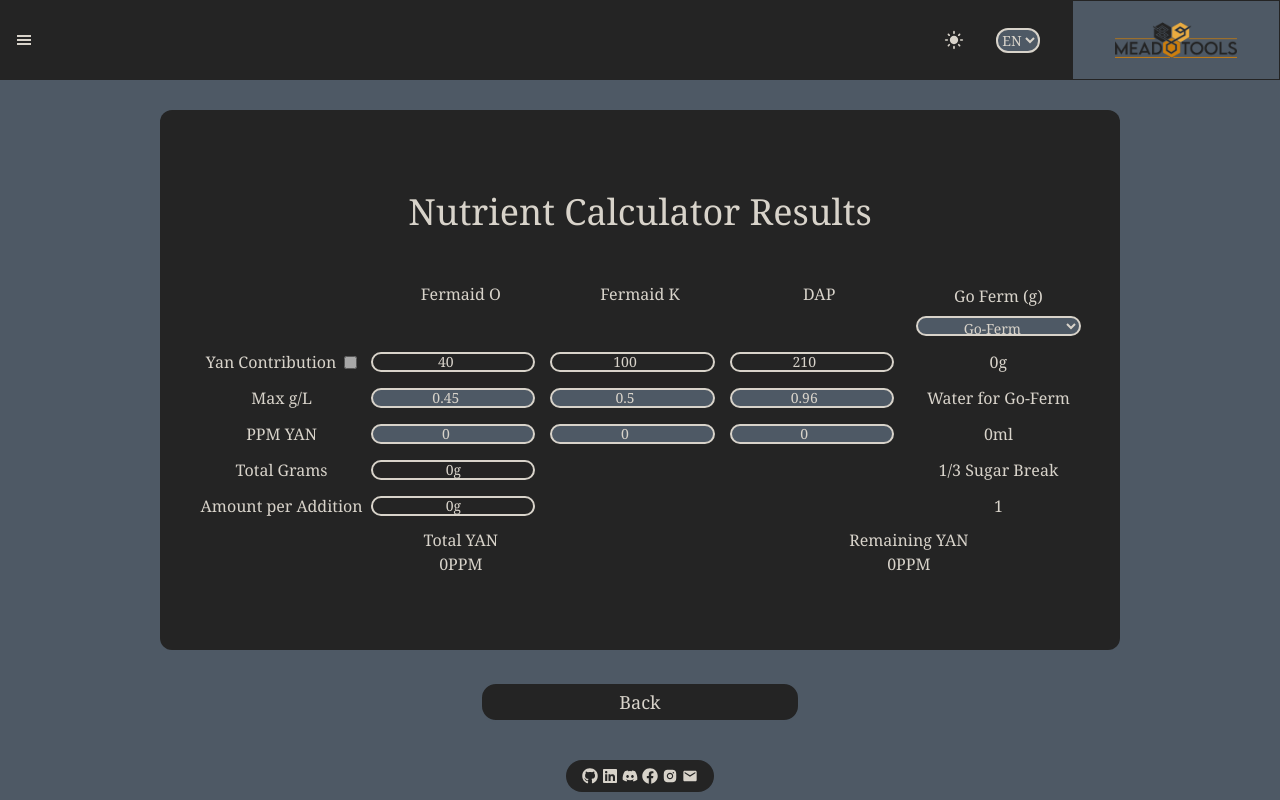
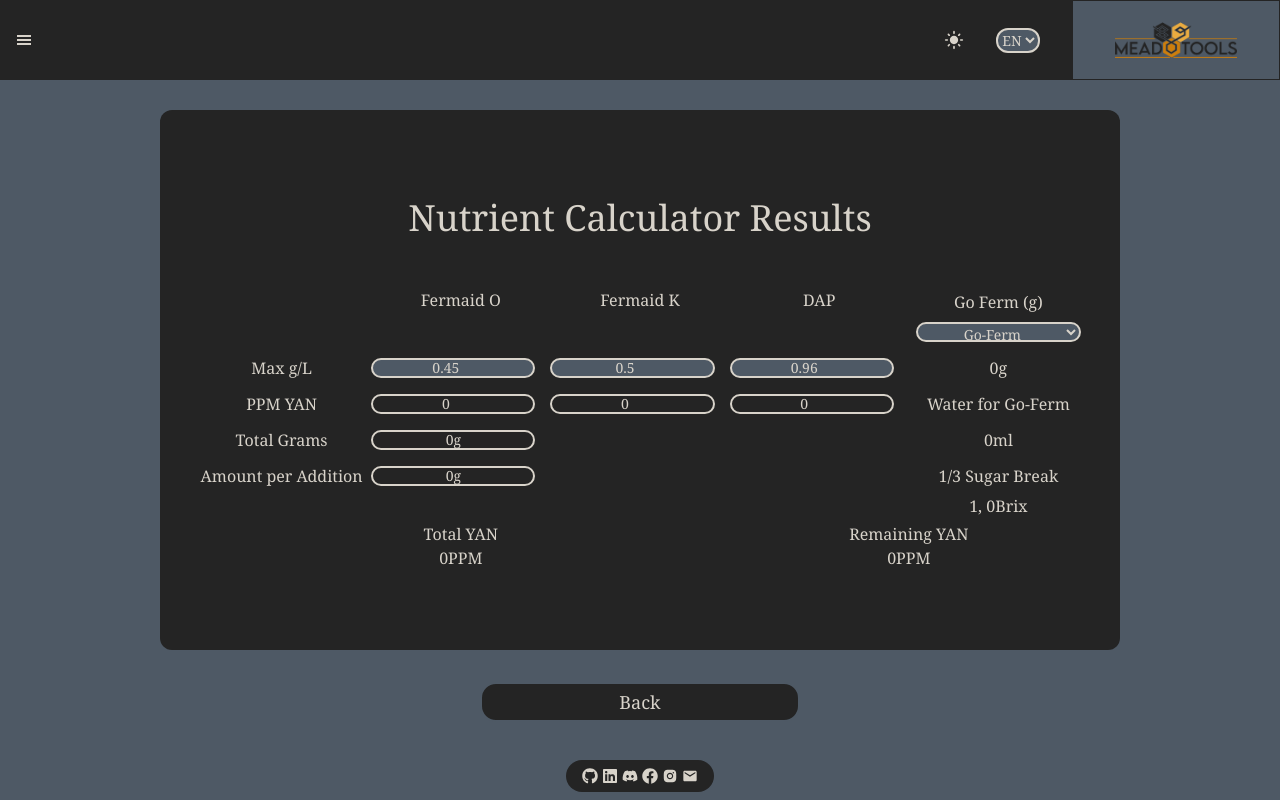
Before and after one commit to ljreaux/MeadTools_Typescript, a React (Vite) app: page /NuteCalc in a window 1280 px wide. Both pictures are taken after a click on the button "Next". Built offline with nearby package versions, Linux system fonts and the light colour scheme.

Commit message:
finished nutrient calc

```diff
--- /dev/null
+++ b/src/components/Nutrients/AdvancedInputForm.tsx
@@ -0,0 +1,141 @@
+import { SetStateAction, Dispatch } from "react";
+import Title from "../Title";
+
+export default function AdvancedInputForm({
+  advanced,
+  yanFromSource,
+  setYanFromSource,
+  yanContribution,
+  setYanContribution,
+}: {
+  advanced: boolean;
+  yanFromSource: null | number[];
+  setYanFromSource: Dispatch<SetStateAction<null | number[]>>;
+  yanContribution: number[];
+  setYanContribution: Dispatch<SetStateAction<number[]>>;
+}) {
+  return (
+    <div className="w-11/12 sm:w-9/12 flex flex-col items-center justify-center rounded-xl bg-sidebar p-8 my-8 aspect-video">
+      <div className="text-center">
+        <Title header="Advanced Nutrition" />
+        <label htmlFor="yanContribution" className="w-full">
+          Edit YAN Contribution
+        </label>
+        <div
+          id="yanContribution"
+          className="grid grid-cols-3 gap-4 text-center"
+        >
+          <label htmlFor="fermaidO">
+            Fermaid O
+            <input
+              type="number"
+              className="h-5 bg-background text-center text-[.5rem]  md:text-sm rounded-xl  border-2 border-solid border-textColor hover:bg-sidebar hover:border-background w-11/12 my-2"
+              value={yanContribution[0]}
+              onFocus={(e) => e.target.select()}
+              onChange={(e) =>
+                setYanContribution((prev) => {
+                  return prev.map((item, i) => {
+                    return i === 0 ? Number(e.target.value) : item;
+                  });
+                })
+              }
+            />
+          </label>
+          <label htmlFor="fermaidK">
+            Fermaid K
+            <input
+              type="number"
+              className="h-5 bg-background text-center text-[.5rem]  md:text-sm rounded-xl  border-2 border-solid border-textColor hover:bg-sidebar hover:border-background w-11/12 my-2"
+              value={yanContribution[1]}
+              onFocus={(e) => e.target.select()}
+              onChange={(e) =>
+                setYanContribution((prev) => {
+                  return prev.map((item, i) => {
+                    return i === 1 ? Number(e.target.value) : item;
+                  });
+                })
+              }
+            />
+          </label>
+          <label htmlFor="dap">
+            DAP
+            <input
+              type="number"
+              className="h-5 bg-background text-center text-[.5rem]  md:text-sm rounded-xl  border-2 border-solid border-textColor hover:bg-sidebar hover:border-background w-11/12 my-2"
+              value={yanContribution[2]}
+              onFocus={(e) => e.target.select()}
+              onChange={(e) =>
+                setYanContribution((prev) => {
+                  return prev.map((item, i) => {
+                    return i === 2 ? Number(e.target.value) : item;
+                  });
+                })
+              }
+            />
+          </label>
+        </div>
+      </div>
+      <div className="text-center">
+        <label htmlFor="yanFromSource" className="w-full">
+          Edit YAN From Source
+        </label>
+        <div id="yanFromSource" className="grid grid-cols-3 gap-4 text-center">
+          <label htmlFor="fermaidO">
+            Fermaid O
+            <input
+              type="number"
+              className="h-5 bg-background text-center text-[.5rem]  md:text-sm rounded-xl  border-2 border-solid border-textColor hover:bg-sidebar hover:border-background w-11/12 my-2"
+              value={advanced && yanFromSource ? yanFromSource[0] : 0}
+              onFocus={(e) => e.target.select()}
+              onChange={(e) => {
+                setYanFromSource((prev: null | number[]) => {
+                  if (prev) {
+                    return prev.map((item, i) => {
+                      return i === 0 ? Number(e.target.value) : item;
+                    });
+                  } else return null;
+                });
+              }}
+            />
+          </label>
+          <label htmlFor="fermaidK">
+            Fermaid K
+            <input
+              type="number"
+              className="h-5 bg-background text-center text-[.5rem]  md:text-sm rounded-xl  border-2 border-solid border-textColor hover:bg-sidebar hover:border-background w-11/12 my-2"
+              value={advanced && yanFromSource ? yanFromSource[1] : 0}
+              onFocus={(e) => e.target.select()}
+              onChange={(e) => {
+                setYanFromSource((prev: null | number[]) => {
+                  if (prev) {
+                    return prev.map((item, i) => {
+                      return i === 1 ? Number(e.target.value) : item;
+                    });
+                  } else return null;
+                });
+              }}
+            />
+          </label>
+          <label htmlFor="dap">
+            DAP
+            <input
+              type="number"
+              className="h-5 bg-background text-center text-[.5rem]  md:text-sm rounded-xl  border-2 border-solid border-textColor hover:bg-sidebar hover:border-background w-11/12 my-2"
+              value={advanced && yanFromSource ? yanFromSource[2] : 0}
+              onFocus={(e) => e.target.select()}
+              onChange={(e) => {
+                setYanFromSource((prev: null | number[]) => {
+                  if (prev) {
+                    return prev.map((item, i) => {
+                      return i === 2 ? Number(e.target.value) : item;
+                    });
+                  } else return null;
+                });
+              }}
+            />
+          </label>
+        </div>
+      </div>
+    </div>
+  );
+}
--- a/src/components/Nutrients/MainInputs.tsx
+++ b/src/components/Nutrients/MainInputs.tsx
@@ -205,6 +205,7 @@
           value={yeastAmount}
           onChange={(e) => setYeastAmount(Number(e.target.value))}
           className="h-5 bg-background text-center text-[.5rem]  md:text-sm rounded-xl  border-2 border-solid border-textColor hover:bg-sidebar hover:border-background w-11/12 my-2"
+          onFocus={(e) => e.target.select()}
         />
       </form>
     </div>
--- a/src/components/Nutrients/NutrientCalc.tsx
+++ b/src/components/Nutrients/NutrientCalc.tsx
@@ -1,10 +1,10 @@
-import { useState } from "react";
-import useMultistepForm from "../../hooks/useMultistepForm";
+import { useEffect, useState } from "react";
+import useMultiStepForm from "../../hooks/useMultiStepForm";
 import MainInputs, { YeastType } from "./MainInputs";
 import { initialData } from "./intialData";
-import useChangeLogger from "../../hooks/useChangeLogger";
 import NutrientCalcResults from "./NutrientCalcResults";
 import useMaxGpl from "../../hooks/useMaxGpl";
+import AdvancedInputForm from "./AdvancedInputForm";
 
 interface Selected {
   yeastBrand: string;
@@ -55,16 +55,47 @@
 }
 
 export default function NutrientCalc() {
+  const [advanced, setAdvanced] = useState(false);
+
+  useEffect(() => {
+    if (advanced) setYanFromSource([0, 0, 0]);
+    else setYanFromSource(null);
+  }, [advanced]);
+
+  const [yanContribution, setYanContribution] = useState([40, 100, 210]);
+  const [yanFromSource, setYanFromSource] = useState<number[] | null>(null);
   const [data, setData] = useState<FormData>({ ...initialData });
   const maxGPL = useMaxGpl(
     data.maxGpl,
     data.selected.schedule,
     data.inputs?.sg
   );
-  useChangeLogger(data.outputs);
-  const { currentStepIndex, step, next, back, steps } = useMultistepForm([
-    <MainInputs {...data} setData={setData} />,
-    <NutrientCalcResults {...data} setData={setData} {...maxGPL} />,
+
+  const { currentStepIndex, step, next, back, steps } = useMultiStepForm([
+    <>
+      <MainInputs {...data} setData={setData} />{" "}
+      <button
+        onClick={() => setAdvanced((prev) => !prev)}
+        className="hover:bg-background rounded-2xl border-2 border-solid hover:border-textColor  bg-sidebar border-background md:text-lg text-base px-2 py-1 disabled:bg-sidebar disabled:hover:border-textColor disabled:hover:text-sidebar disabled:cursor-not-allowed w-1/4"
+      >
+        Advanced Nutrition
+      </button>
+      {advanced && (
+        <AdvancedInputForm
+          advanced={advanced}
+          yanFromSource={yanFromSource}
+          setYanFromSource={setYanFromSource}
+          yanContribution={yanContribution}
+          setYanContribution={setYanContribution}
+        />
+      )}{" "}
+    </>,
+    <NutrientCalcResults
+      {...data}
+      {...maxGPL}
+      yanFromSource={yanFromSource}
+      advanced={advanced}
+    />,
   ]);
 
   return (
@@ -80,8 +111,14 @@
       )}
       {currentStepIndex < steps.length - 1 && (
         <button
-          className="hover:bg-background rounded-2xl border-2 border-solid hover:border-textColor  bg-sidebar border-background md:text-lg text-base px-2 py-1 disabled:bg-sidebar disabled:hover:border-textColor disabled:hover:text-sidebar disabled:cursor-not-allowed w-1/4"
-          onClick={next}
+          className="hover:bg-background rounded-2xl border-2 border-solid hover:border-textColor  bg-sidebar border-background md:text-lg text-base px-2 py-1 disabled:bg-sidebar disabled:hover:border-textColor disabled:hover:text-sidebar disabled:cursor-not-allowed w-1/4 mb-[3rem]"
+          onClick={() => {
+            setData((prev) => ({
+              ...prev,
+              yanContribution,
+            }));
+            next();
+          }}
         >
           Next
         </button>
--- a/src/components/Nutrients/NutrientCalcResults.tsx
+++ b/src/components/Nutrients/NutrientCalcResults.tsx
@@ -4,6 +4,9 @@
 // import useMaxGpl from "../../helpers/useMaxGpl";
 import useChangeLogger from "../../hooks/useChangeLogger";
 import useYanCalc from "../../hooks/useYanCalc";
+import calcSb from "../../helpers/calcSb";
+import { toBrix } from "../../helpers/unitConverters";
+import useGoFerm from "../../hooks/useGoFerm";
 
 export default function NutrientCalcResults({
   gplArr,
@@ -11,18 +14,19 @@
   inputs,
   selected,
   outputs,
+  yanFromSource,
+  advanced,
   setGplArr,
-  setData,
 }: {
   gplArr: number[];
   yanContribution: FormData["yanContribution"];
   inputs: FormData["inputs"];
   selected: FormData["selected"];
   outputs: FormData["outputs"];
+  yanFromSource: number[] | null;
+  advanced: boolean;
   setGplArr: Dispatch<SetStateAction<number[]>>;
-  setData: Dispatch<SetStateAction<FormData>>;
 }) {
-  const [editable, setEditable] = useState(false);
   const [gfType, setGfType] = useState("Go-Ferm");
   const handleChange = (e: FormEvent, index: number) =>
     setGplArr((prev) => {
@@ -39,24 +43,13 @@
     gfType,
     yanContribution,
     gplArr,
-    inputs.numberOfAdditions
+    inputs.numberOfAdditions,
+    yanFromSource
   );
 
-  useChangeLogger(nutrients);
-  function handleYanContribution(
-    e: FormEvent<EventTarget>,
-    index: number
-  ): void {
-    const target = e.target as HTMLInputElement;
-    const value = Number(target.value);
-    const newYan = yanContribution.map((item: number, i) =>
-      i === index ? value : item
-    );
-    setData((prev) => ({
-      ...prev,
-      yanContribution: newYan,
-    }));
-  }
+  useChangeLogger(yanContribution);
+
+  const { gf, gfWater } = useGoFerm(gfType, outputs.yeastAmount);
 
   return (
     <div className="w-11/12 sm:w-9/12 flex flex-col items-center justify-center rounded-xl bg-sidebar p-8 my-8 aspect-video">
@@ -84,35 +77,6 @@
           </select>
         </label>
 
-        <label
-          htmlFor="yanContribution"
-          className="flex justify-center items-center gap-2"
-        >
-          Yan Contribution
-          <input
-            type="checkbox"
-            name="editable"
-            id="editable"
-            className="opacity-60"
-            onChange={(e) => setEditable(e.target.checked)}
-          />
-        </label>
-        <div id="yanContribution" className="col-span-3 grid grid-cols-3">
-          {yanContribution.map((yan, i) => (
-            <input
-              key={yan}
-              type="number"
-              className="h-5 bg-background text-center text-[.5rem]  md:text-sm rounded-xl  border-2 border-solid border-textColor hover:bg-sidebar hover:border-background w-11/12 my-2 disabled:bg-sidebar
-disabled:cursor-not-allowed"
-              value={yan}
-              disabled={!editable}
-              onChange={(e) => handleYanContribution(e, i)}
-              onFocus={(e) => e.target.select()}
-            />
-          ))}
-        </div>
-        <p>{`${0}g`}</p>
-
         <label className="my-[.25rem] col-start-1" htmlFor="maxGpl">
           Max g/L
         </label>
@@ -121,7 +85,9 @@
             type="number"
             name="fermOgpl"
             id="fermOgpl"
-            className="h-5 bg-background text-center text-[.5rem]  md:text-sm rounded-xl  border-2 border-solid border-textColor hover:bg-sidebar hover:border-background w-11/12 my-2"
+            className="h-5 bg-background text-center text-[.5rem]  md:text-sm rounded-xl  border-2 border-solid border-textColor hover:bg-sidebar hover:border-background w-11/12 my-2 disabled:bg-sidebar
+            disabled:cursor-not-allowed"
+            disabled={advanced}
             value={gplArr[0]}
             onChange={(e) => handleChange(e, 0)}
             onFocus={(e) => e.target.select()}
@@ -130,7 +96,9 @@
             type="number"
             name="fermKgpl"
             id="fermKgpl"
-            className="h-5 bg-background text-center text-[.5rem]  md:text-sm rounded-xl  border-2 border-solid border-textColor hover:bg-sidebar hover:border-background w-11/12 my-2"
+            className="h-5 bg-background text-center text-[.5rem]  md:text-sm rounded-xl  border-2 border-solid border-textColor hover:bg-sidebar hover:border-background w-11/12 my-2 disabled:bg-sidebar
+            disabled:cursor-not-allowed"
+            disabled={advanced}
             value={gplArr[1]}
             onChange={(e) => handleChange(e, 1)}
             onFocus={(e) => e.target.select()}
@@ -139,22 +107,24 @@
             type="number"
             name="DapGpl"
             id="DapGpl"
-            className="h-5 bg-background text-center text-[.5rem]  md:text-sm rounded-xl  border-2 border-solid border-textColor hover:bg-sidebar hover:border-background w-11/12 my-2"
+            className="h-5 bg-background text-center text-[.5rem]  md:text-sm rounded-xl  border-2 border-solid border-textColor hover:bg-sidebar hover:border-background w-11/12 my-2 disabled:bg-sidebar
+            disabled:cursor-not-allowed"
+            disabled={advanced}
             value={gplArr[2]}
             onChange={(e) => handleChange(e, 2)}
             onFocus={(e) => e.target.select()}
           />
         </div>
-        <label className="my-[.25rem]" htmlFor="goFermWater">
-          Water for Go-Ferm
-        </label>
+        <p>{`${gf}g`}</p>
+
         <label className="my-[.25rem]" htmlFor="ppmYan">
           PPM YAN
         </label>
         <div className="col-span-3 grid grid-cols-3" id="ppmYan">
           <input
             type="number"
-            className="h-5 bg-background text-center text-[.5rem]  md:text-sm rounded-xl  border-2 border-solid border-textColor hover:bg-sidebar hover:border-background w-11/12 my-2"
+            className="h-5 bg-background text-center text-[.5rem]  md:text-sm rounded-xl  border-2 border-solid border-textColor hover:bg-sidebar hover:border-background w-11/12 my-2 disabled:bg-sidebar
+            disabled:cursor-not-allowed"
             value={nutrients.ppmYan[0]}
             onChange={(e) =>
               setNutrients((prev) => ({
@@ -167,12 +137,15 @@
               }))
             }
             onFocus={(e) => e.target.select()}
+            disabled
           />
           <input
             type="number"
-            className="h-5 bg-background text-center text-[.5rem]  md:text-sm rounded-xl  border-2 border-solid border-textColor hover:bg-sidebar hover:border-background w-11/12 my-2"
+            className="h-5 bg-background text-center text-[.5rem]  md:text-sm rounded-xl  border-2 border-solid border-textColor hover:bg-sidebar hover:border-background w-11/12 my-2 disabled:bg-sidebar
+            disabled:cursor-not-allowed"
             value={nutrients.ppmYan[1]}
             onFocus={(e) => e.target.select()}
+            disabled
             onChange={(e) =>
               setNutrients((prev) => ({
                 ...prev,
@@ -186,9 +159,11 @@
           />
           <input
             type="number"
-            className="h-5 bg-background text-center text-[.5rem]  md:text-sm rounded-xl  border-2 border-solid border-textColor hover:bg-sidebar hover:border-background w-11/12 my-2"
+            className="h-5 bg-background text-center text-[.5rem]  md:text-sm rounded-xl  border-2 border-solid border-textColor hover:bg-sidebar hover:border-background w-11/12 my-2 disabled:bg-sidebar
+            disabled:cursor-not-allowed"
             value={nutrients.ppmYan[2]}
             onFocus={(e) => e.target.select()}
+            disabled
             onChange={(e) =>
               setNutrients((prev) => ({
                 ...prev,
@@ -201,7 +176,9 @@
             }
           />
         </div>
-        <p>{`${0}ml`}</p>
+        <label className="my-[.25rem]" htmlFor="goFermWater">
+          Water for Go-Ferm
+        </label>
         <label className="my-[.25rem]" htmlFor="totalGrams">
           Total Grams
         </label>
@@ -217,9 +194,8 @@
             />
           ))}
         </div>
-        <label className="my-[.25rem]" htmlFor="oneThird">
-          1/3 Sugar Break
-        </label>
+        <p>{`${gfWater}ml`}</p>
+
         <label className="my-[.25rem]" htmlFor="perAddition">
           Amount per Addition
         </label>
@@ -234,7 +210,13 @@
             />
           ))}
         </div>
-        <p>{1.0}</p>
+        <label className="my-[.25rem]" htmlFor="oneThird">
+          1/3 Sugar Break
+        </label>
+        <p className="col-start-5">
+          {calcSb(inputs.sg)},{" "}
+          {Math.round(toBrix(calcSb(inputs.sg)) * 100) / 100}Brix
+        </p>
         <label htmlFor="totalYan" className="col-span-3 my-[.25rem]">
           Total YAN
           <p>{`${Math.round(nutrients.totalYan)}PPM`}</p>
--- /dev/null
+++ b/src/helpers/calcSb.ts
@@ -0,0 +1,4 @@
+export default function calcSb(SG: number) {
+  const afterDecimal = SG - 1;
+  return 1 + Math.round((afterDecimal * 2000) / 3) / 1000;
+}
--- /dev/null
+++ b/src/hooks/useGoFerm.ts
@@ -0,0 +1,30 @@
+import { useEffect, useState } from "react";
+
+export default function useGoFerm(gfType: string, yeastAmount: number) {
+  const [gf, setGf] = useState({
+    gf: 0,
+    gfWater: 0,
+  });
+  useEffect(() => {
+    let multiplier = 0;
+    let waterMultiplier = 20;
+    if (gfType == "none") {
+      waterMultiplier *= 0;
+    }
+    if (gfType == "Go-Ferm" || gfType == "protect") {
+      multiplier = 1.25;
+    }
+    if (gfType == "sterol-flash") {
+      multiplier = 1.2;
+      waterMultiplier /= 2;
+    }
+    const goFerm = yeastAmount * multiplier;
+    const goFermWater = goFerm * waterMultiplier;
+
+    setGf({
+      gf: Math.round(goFerm * 100) / 100,
+      gfWater: Math.round(goFermWater * 100) / 100,
+    });
+  }, [gfType, yeastAmount]);
+  return { ...gf };
+}
--- a/src/hooks/useMultistepForm.ts
+++ b/src/hooks/useMultistepForm.ts
@@ -6,7 +6,6 @@
     setCurrentStepIndex(index);
   }
   function next() {
-    console.log();
     setCurrentStepIndex((prev) =>
       prev <= steps.length - 1 ? (prev += 1) : prev
     );
```
Also changed, not shown: src/hooks/useYanCalc.ts (+21 -1 lines).
